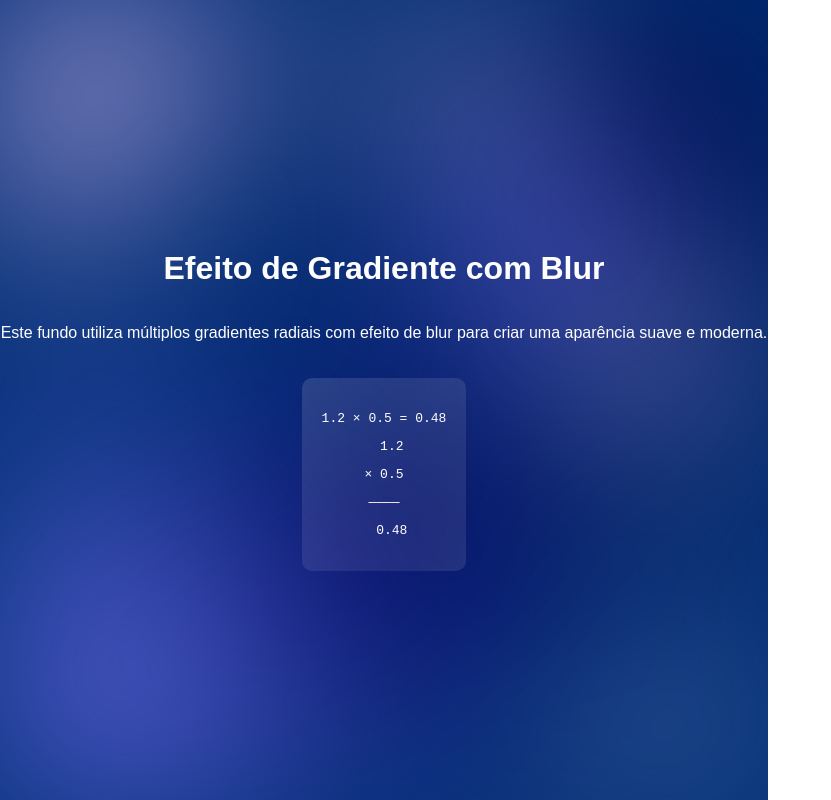
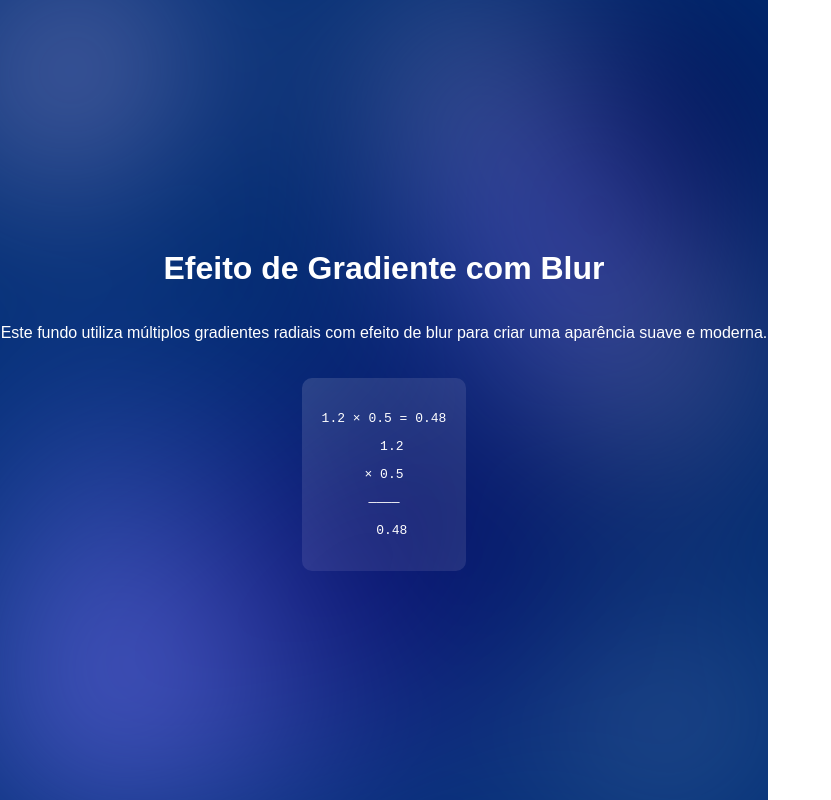
Before and after one commit to Trabalhos-UGV/ProjetoSkedou, a website: page views/landpage.html in a window 1280 px wide. Shown: the whole page, without its empty margins (0-831 px from the left). Drawn offline with Linux system fonts and the light colour scheme.

Commit message:
feat: mudando corzinhas pt3

```diff
--- a/views/style.css
+++ b/views/style.css
@@ -35,7 +35,7 @@ body {
 
   /* A MÁGICA ACONTECE AQUI */
   background: radial-gradient(
-      circle 300px at -120px -120px,
+      circle 250px at -120px -120px,
       #ceb4ee 0 100%,
       transparent 150%
     ),
```
